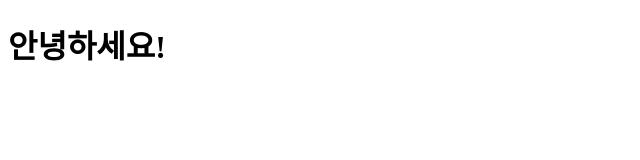
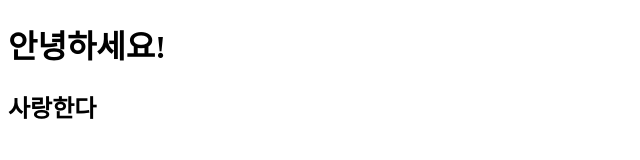
Before and after one commit to emonglee/yproject, a plain HTML site: page index.html in a window 1280 px wide. Shown: the whole page, without its empty margins (0-640 px from the left). Drawn offline with Linux system fonts and the light colour scheme.

```diff
--- a/index.html
+++ b/index.html
@@ -9,6 +9,7 @@
 <body>
     <div>
         <h1>안녕하세요!</h1>
+        <h2>사랑한다</h2>
     </div>
 </body>
 </html>
```
